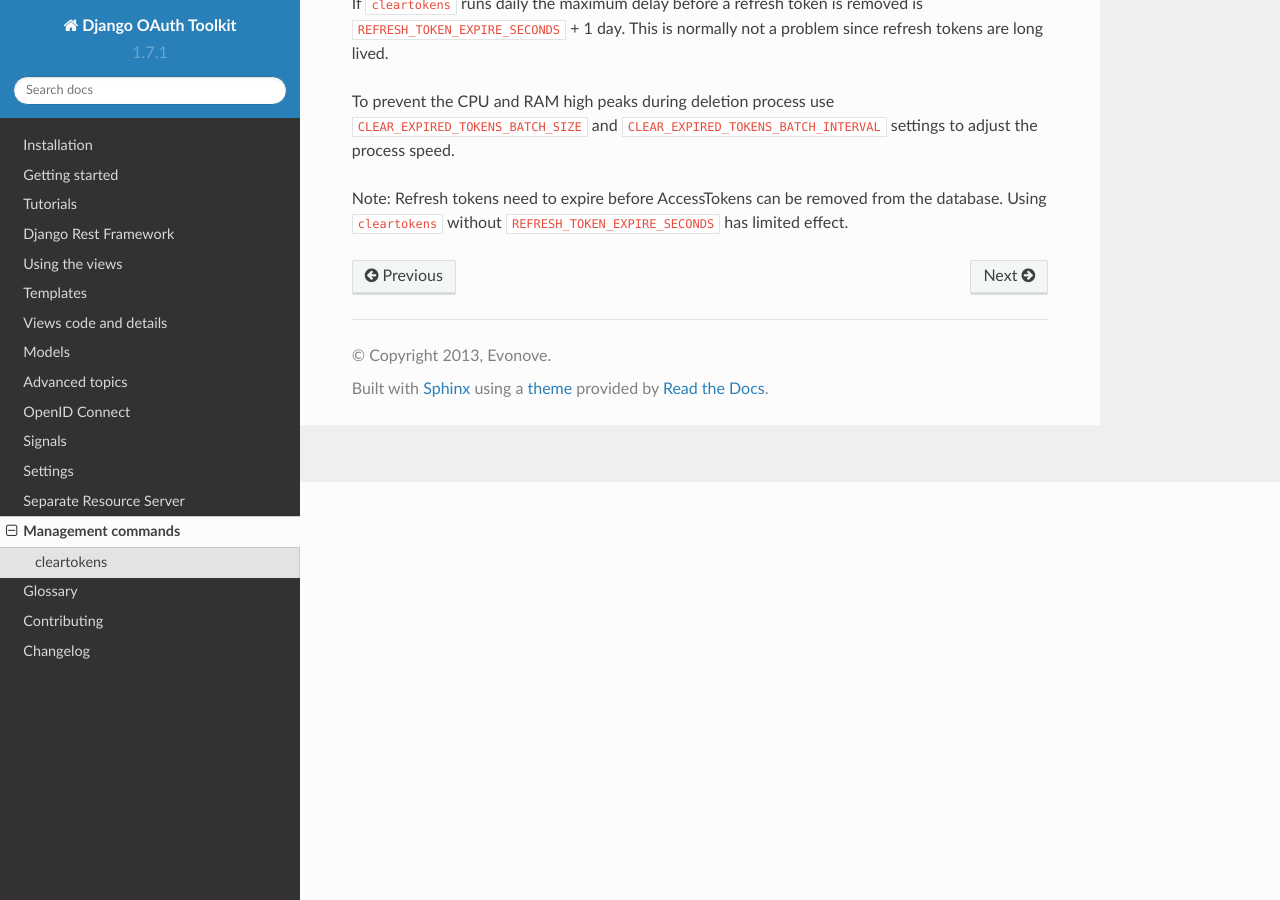
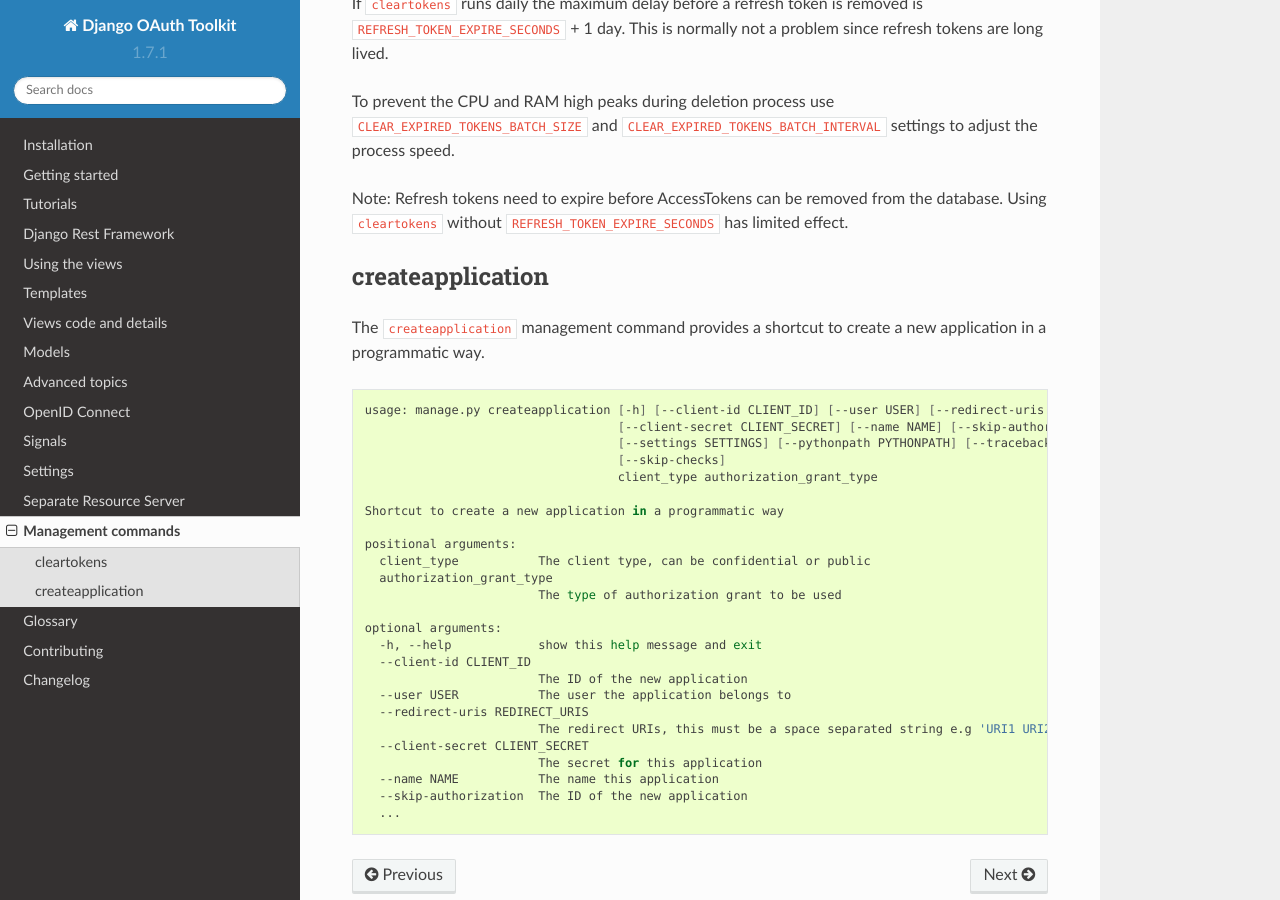
Before and after one commit to sheriffwoody0922/oauth-python-django, a Sphinx documentation site: the page built from docs/management_commands.rst, in a window 1280 px wide and 900 px high, scrolled down 418 px. Built offline with Sphinx 7.4.7 and the Read the Docs theme 2.0.0, drawn with Linux system fonts in a browser that asks for light colours; the version number is read from the project's files by our own code.

Commit message:
Update `createapplication` command (#1132)
* Add --algorithm argument and fix --skip-authorization help text for createapplication command

* Add unit test for update to createapplication command

* Add to AUTHORS

* Update changelog for createapplication command changes

* Add documentation for 'createapplication' command to 'management_commands.rst'

Co-authored-by: Alan Crosswell <alan@crosswell.us>

```diff
--- a/docs/management_commands.rst
+++ b/docs/management_commands.rst
@@ -4,6 +4,8 @@ Management commands
 Django OAuth Toolkit exposes some useful management commands that can be run via shell or by other means (eg: cron)
 
 .. _cleartokens:
+.. _createapplication:
+
 
 cleartokens
 ~~~~~~~~~~~
@@ -21,3 +23,38 @@ To prevent the CPU and RAM high peaks during deletion process use ``CLEAR_EXPIRE
 
 Note: Refresh tokens need to expire before AccessTokens can be removed from the
 database. Using ``cleartokens`` without ``REFRESH_TOKEN_EXPIRE_SECONDS`` has limited effect.
+
+
+
+createapplication
+~~~~~~~~~~~~~~~~~
+
+The ``createapplication`` management command provides a shortcut to create a new application in a programmatic way.
+
+.. code-block:: sh
+
+    usage: manage.py createapplication [-h] [--client-id CLIENT_ID] [--user USER] [--redirect-uris REDIRECT_URIS]
+				       [--client-secret CLIENT_SECRET] [--name NAME] [--skip-authorization] [--version] [-v {0,1,2,3}]
+				       [--settings SETTINGS] [--pythonpath PYTHONPATH] [--traceback] [--no-color] [--force-color]
+				       [--skip-checks]
+				       client_type authorization_grant_type
+
+    Shortcut to create a new application in a programmatic way
+
+    positional arguments:
+      client_type           The client type, can be confidential or public
+      authorization_grant_type
+			    The type of authorization grant to be used
+
+    optional arguments:
+      -h, --help            show this help message and exit
+      --client-id CLIENT_ID
+			    The ID of the new application
+      --user USER           The user the application belongs to
+      --redirect-uris REDIRECT_URIS
+			    The redirect URIs, this must be a space separated string e.g 'URI1 URI2'
+      --client-secret CLIENT_SECRET
+			    The secret for this application
+      --name NAME           The name this application
+      --skip-authorization  The ID of the new application
+      ...
```
Also changed, not shown: CHANGELOG.md (+2 -0 lines), 3 other files.
